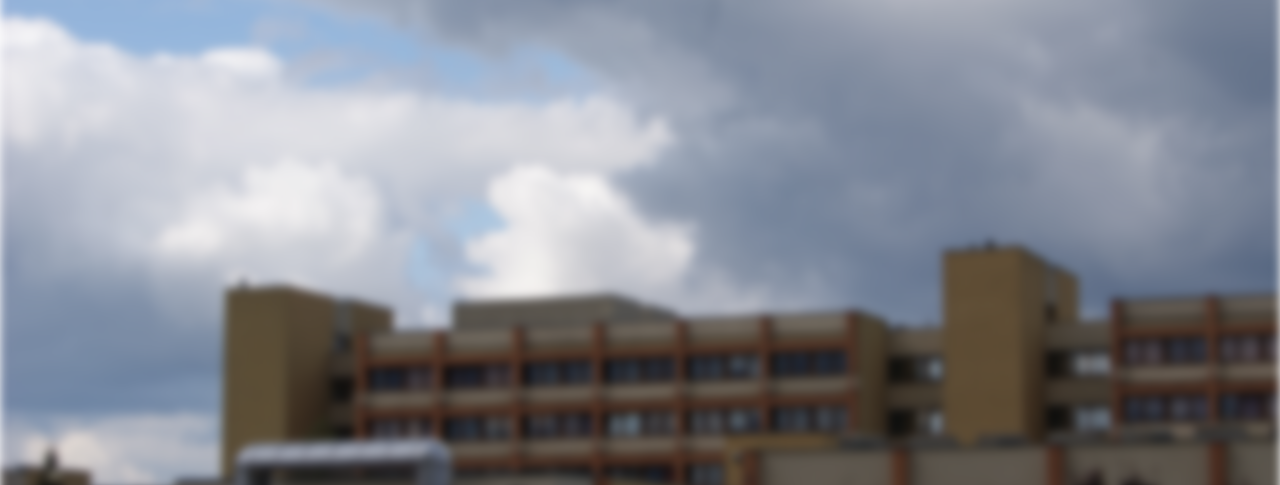
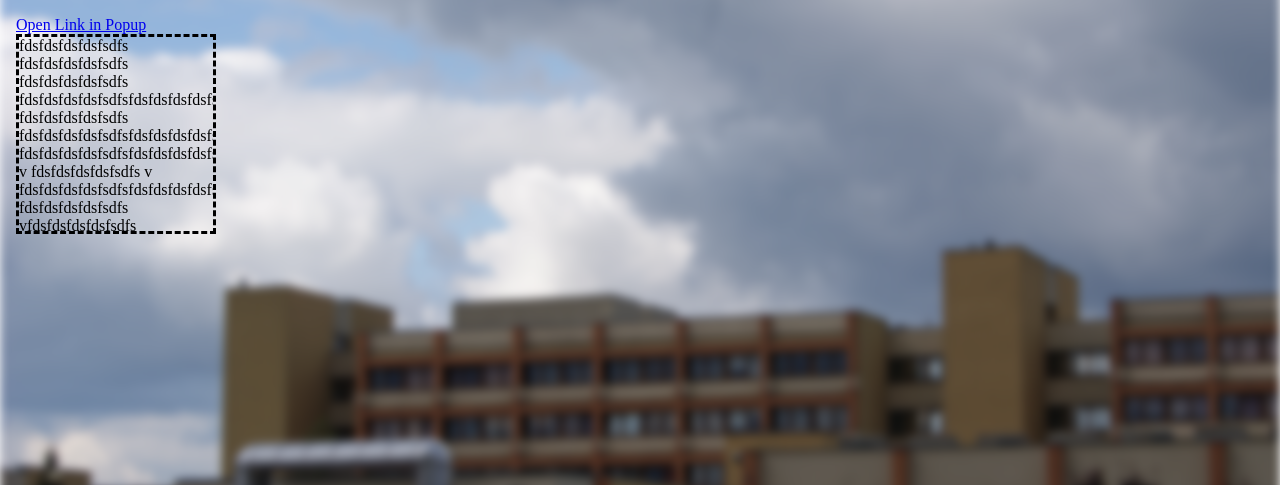
Before and after one commit to Mashnar/Praca_Inzynierska, a Symfony app: template templates/news/news.html.twig in a window 1280 px wide. Shown: the part 110-595 px from the top of the page. Run offline with Twig, Linux system fonts and the light colour scheme; the template is opened without the code that fills it, so the values that code supplies are empty; some libraries are stand-ins or nearby versions.

Commit message:
Pobieranie newsów, scrolldiv

```diff
--- a/src/Controller/NewsController.php
+++ b/src/Controller/NewsController.php
@@ -3,6 +3,7 @@
 namespace App\Controller;
 
 
+use App\Service\NewsService;
 use Symfony\Bundle\FrameworkBundle\Controller\AbstractController;
 use Symfony\Component\HttpFoundation\Response;
 use Symfony\Component\Routing\Annotation\Route;
@@ -13,11 +14,11 @@ class NewsController extends AbstractController
      * @Route("/news", name="news")
      * @return Response
      */
-    public function index(): Response
+    public function index(NewsService $newsService): Response
     {
 
         return $this->render('news/news.html.twig', [
-//            'content'=>$newsService->categoriesFromWebsite()
+          'content'=>$newsService->getNews()
         ]);
     }
 }
--- a/src/Repository/WebsitePostsRepository.php
+++ b/src/Repository/WebsitePostsRepository.php
@@ -57,4 +57,7 @@ class WebsitePostsRepository extends ServiceEntityRepository
     {
         return $this->createQueryBuilder('e')->delete()->getQuery()->execute();
     }
+
+
+
 }
--- a/templates/news/news.html.twig
+++ b/templates/news/news.html.twig
@@ -6,6 +6,84 @@
 {% block content %}
 
 
+{{ dump(content) }}
+
+    <a href="http://kanishkkunal.in"
+       target="popup"
+       onclick="window.open('https://www.mobafire.com/league-of-legends/build/9-23-hanjaros-nautilus-supporting-your-way-to-challenger-552530','liveMatches','directories=no,titlebar=no,toolbar=no,location=no,status=no,menubar=no,scrollbars=no,resizable=no,width=720,height=800');
+; return false;">
+        Open Link in Popup
+    </a>
+    {% for posts in content %}
 
 
+
+    {% endfor %}
+    <div style='overflow:auto; width:200px;height:200px; border-style: dashed'>
+
+
+
+        fdsfdsfdsfdsfsdfs
+        fdsfdsfdsfdsfsdfs
+        fdsfdsfdsfdsfsdfs
+        fdsfdsfdsfdsfsdfsfdsfdsfdsfdsfsdfs
+        fdsfdsfdsfdsfsdfs
+        fdsfdsfdsfdsfsdfsfdsfdsfdsfdsfsdfsfdsfdsfdsfdsfsdfsfdsfdsfdsfdsfsdfs
+        fdsfdsfdsfdsfsdfsfdsfdsfdsfdsfsdfs
+        v
+        fdsfdsfdsfdsfsdfs
+        v
+        fdsfdsfdsfdsfsdfsfdsfdsfdsfdsfsdfs
+        fdsfdsfdsfdsfsdfs
+        vfdsfdsfdsfdsfsdfs
+        fdsfdsfdsfdsfsdfs
+        fdsfdsfdsfdsfsdfs
+        fdsfdsfdsfdsfsdfs
+        fdsfdsfdsfdsfsdfsfdsfdsfdsfdsfsdfs
+        fdsfdsfdsfdsfsdfsfdsfdsfdsfdsfsdfs
+        fdsfdsfdsfdsfsdfs
+        fdsfdsfdsfdsfsdfs
+        fdsfdsfdsfdsfsdfsfdsfdsfdsfdsfsdfsfdsfdsfdsfdsfsdfsfdsfdsfdsfdsfsdfsfdsfdsfdsfdsfsdfs
+        fdsfdsfdsfdsfsdfs
+        fdsfdsfdsfdsfsdfs
+        fdsfdsfdsfdsfsdfs
+        fdsfdsfdsfdsfsdfs
+        fdsfdsfdsfdsfsdfs
+        fdsfdsfdsfdsfsdfs
+        v
+        fdsfdsfdsfdsfsdfs
+        fdsfdsfdsfdsfsdfs
+        fdsfdsfdsfdsfsdfs
+        fdsfdsfdsfdsfsdfs
+        fdsfdsfdsfdsfsdfsfdsfdsfdsfdsfsdfs
+        fdsfdsfdsfdsfsdfsfdsfdsfdsfdsfsdfs
+        fdsfdsfdsfdsfsdfs
+        fdsfdsfdsfdsfsdfs
+        fdsfdsfdsfdsfsdfs
+        fdsfdsfdsfdsfsdfs
+        fdsfdsfdsfdsfsdfs
+        fdsfdsfdsfdsfsdfs
+        fdsfdsfdsfdsfsdfs
+
+
+
+
+
+
+
+
+
+
+
+
+
+
+
+
+
+
+
+        fdsfdsfdsfdsfsdfs
+    </div>
+
 {% endblock %}
```
Also changed, not shown: src/Service/EntityService.php (+12 -0 lines), src/Service/NewsService.php (added, +52 -0 lines).
